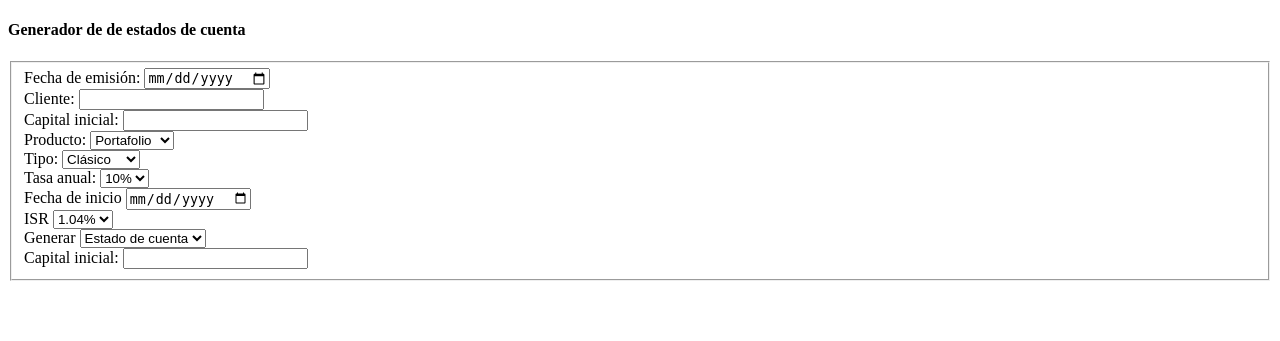
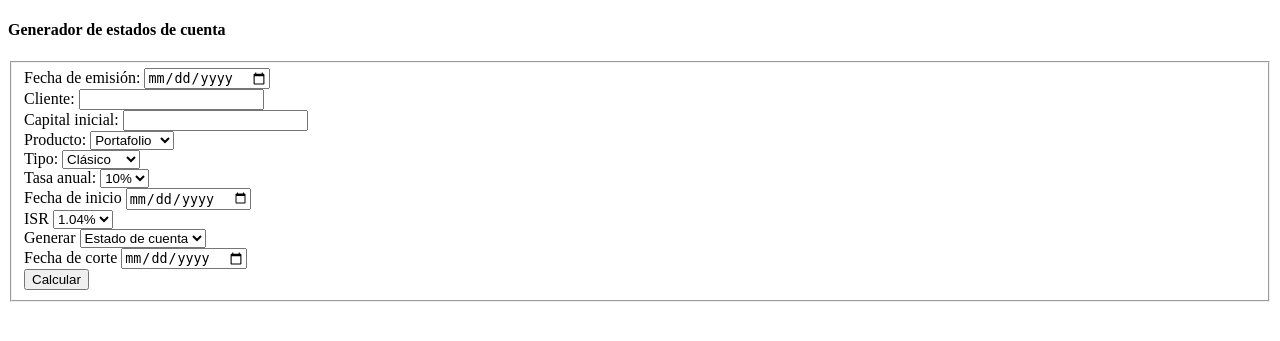
Before and after one commit to Langtano/balance_generator, a Flask app: page /capturadedatos in a window 1280 px wide. Shown: the top 341 px of the page. Run offline with Flask 2, Linux system fonts and the light colour scheme.

Commit message:
Updates in routeses, layout and form

```diff
--- a/balnce_generator/__init__.py
+++ b/balnce_generator/__init__.py
@@ -6,3 +6,4 @@ app = Flask(__name__)
 app.config['SECRET_KEY'] = SECRET_KEY
 
 from balnce_generator import routes
+from portfolios import *
--- a/balnce_generator/form.py
+++ b/balnce_generator/form.py
@@ -12,8 +12,8 @@ class RegistrationForm(FlaskForm):
     product = SelectField('Producto:', choices=['Portafolio', 'Moneybox'])
     typ = SelectField('Tipo:', choices=['Clásico', 'Dinámico'])
     annualrate = SelectField('Tasa anual:', choices=["10%"])
-    startdate = DateField('Fecha de inicio', default=date.today(), format='%d-%m-%Y')
+    startdate = DateField('Fecha de inicio', format='%d-%m-%Y')
     isr = SelectField('ISR', choices=['1.04%', '1.45%'])
     generate = SelectField('Generar', choices=['Estado de cuenta', 'Proyección'])
-    # cutoffdate = DateField('Fecha de corte', default=date(), format='%d-%m-%Y')
+    cutoffdate = DateField('Fecha de corte', format='%d-%m-%Y')
     submit = SubmitField('Calcular')
--- a/balnce_generator/routes.py
+++ b/balnce_generator/routes.py
@@ -1,6 +1,6 @@
 from balnce_generator import app
 from balnce_generator import form
-from flask import render_template
+from flask import render_template, request, redirect
 
 
 @app.route('/')
@@ -8,7 +8,7 @@ def home():
     return "Charles, el mundo ya no es como antes"
 
 
-@app.route("/capturadedatos")
+@app.route("/capturadedatos", methods=["GET", "POST"])
 def capturadedatos():
     registration_form = form.RegistrationForm('/capturadedatos')
     return render_template("capture.html", form=registration_form)
--- a/balnce_generator/templates/capture.html
+++ b/balnce_generator/templates/capture.html
@@ -4,6 +4,7 @@
 <div class="content-section">
 	<form>
 		<form method="POST" action="">
+			{{ form.csrt_token }}
 			{{ form.hidden_tag() }}
 			<fieldset class="form-group">
 				<div class="form-group">
@@ -32,8 +33,8 @@
 					{{ form.annualrate(class="form-control-lg") }}
 				</div>
 				<div>
-					{{ form.startdate.label(class="form-control-label") }}
-					{{ form.startdate(class="form-control-lg") }}
+					{{ form.startdate.label }}
+					{{form.startdate(class='datepicker')}} {{form.hidden_tag()}}
 				</div>
 				<div>
 					{{ form.isr.label(class="form-control-label") }}
@@ -44,8 +45,11 @@
 					{{ form.generate(class="form-control-lg") }}
 				</div>
 				<div>
-					{{ form.amount.label(class="form-control-label") }}
-					{{ form.amount(class="form-control-lg") }}
+					{{ form.cutoffdate.label }}
+					{{form.cutoffdate(class='datepicker')}} {{form.hidden_tag()}}
+				</div>
+				<div>
+					{{form.submit()}}
 				</div>
 
 			</fieldset>
--- a/balnce_generator/templates/layout.html
+++ b/balnce_generator/templates/layout.html
@@ -5,7 +5,7 @@
     <title>NAICA</title>
 </head>
 <body>
-    <h4> Generador de de estados de cuenta </h4>
+    <h4> Generador de estados de cuenta </h4>
     {% block content %}
     {% endblock %}
 </body>
```
